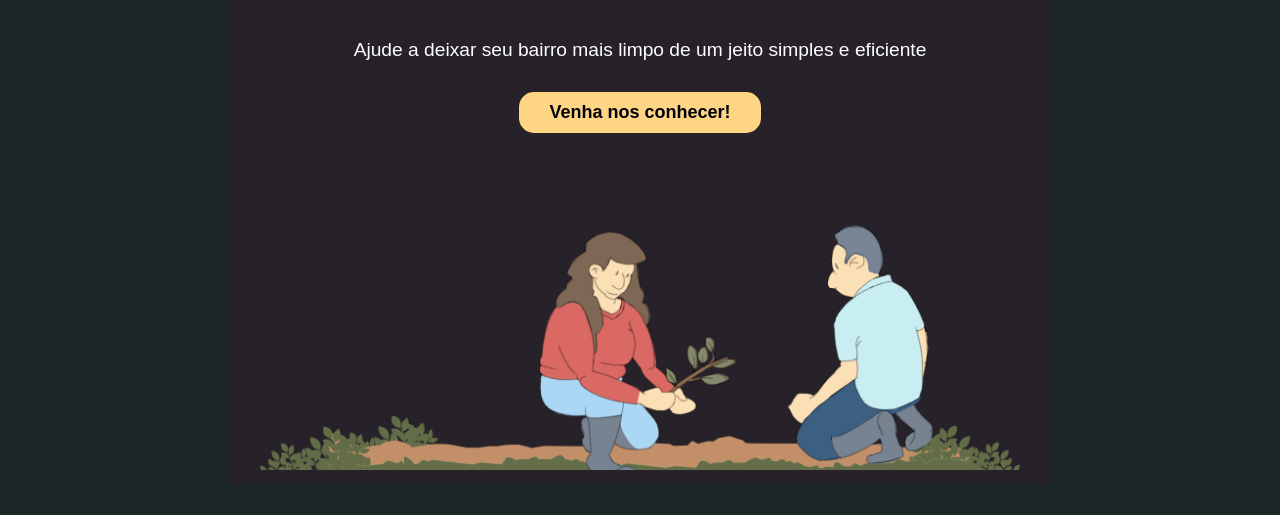
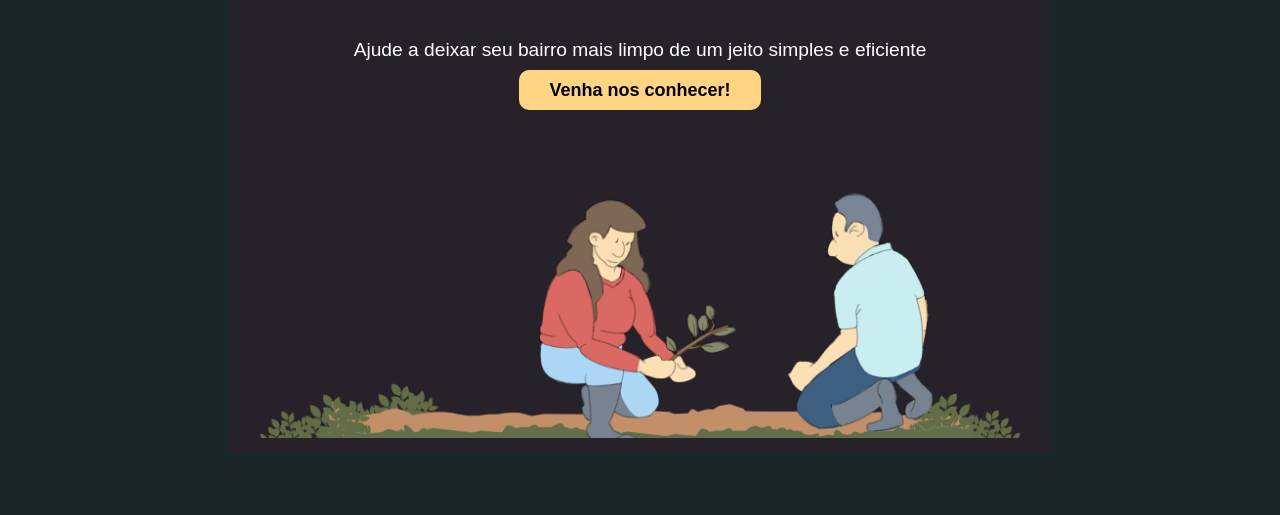
Before and after one commit to AnaClaraLDM/Geografia, a plain HTML site: page landing.html in a window 1280 px wide. Shown: the part 280-795 px from the top of the page. Drawn offline with Linux system fonts and the light colour scheme.

Commit message:
enviando alterações

```diff
--- a/landing.css
+++ b/landing.css
@@ -56,14 +56,16 @@ nav ul li a {
     margin: 15px auto;
     font-size:larger;
 }
-.hero button {
+.hero a {
     background-color: #fed583;
     border:none;
     padding: 10px 30px;
     font-size: 18px;
-    border-radius: 15px;
+    border-radius: 10px;
     font-weight:600;
     margin-top: 12px;
+    color: #000009;
+    text-decoration: none;
 }
 .hero-image img {
     max-width: 100%;
--- a/landing.html
+++ b/landing.html
@@ -24,7 +24,7 @@
     <section class="hero">
        <h1>TerraUrb</h1>
         <p>Ajude a deixar seu bairro mais limpo de um jeito simples e eficiente</p>
-        <button>Venha nos conhecer!</button>
+        <a href="https://terraurb.com">Venha nos conhecer!</a>
         <div class="hero-image">
             <img src="img/plantando.png" alt="Plantando" />
         </div>
```
